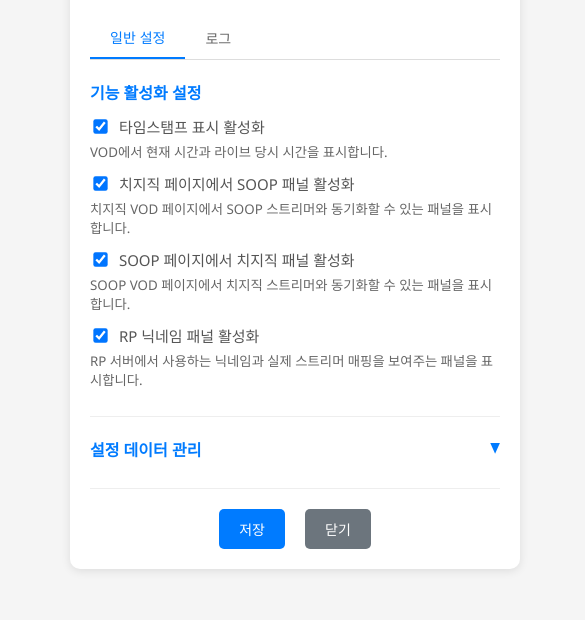
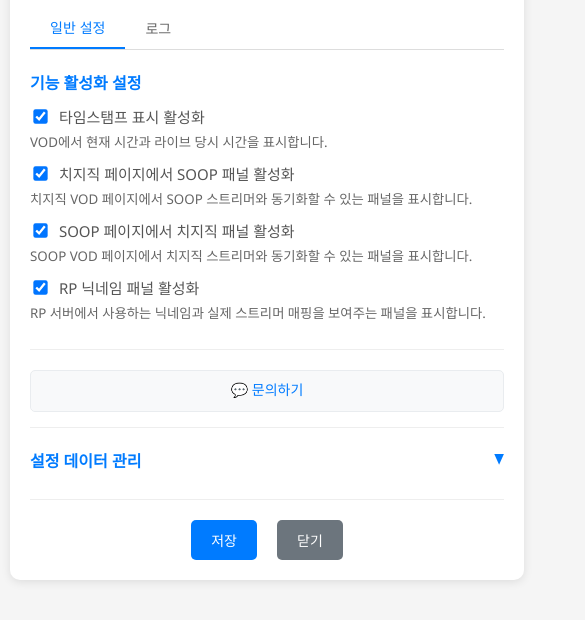
Before and after one commit to AINukeHere/VOD-Synchronizer, a browser extension: page src/settings.html in a window 390 px wide. Shown: the part 108-728 px from the top of the page, 585 px wide, since content can reach past the window. Drawn offline with Linux system fonts and the light colour scheme.

Commit message:
Update manifest version to 1.1.0, remove unused soop_vod_finder_content.js references, and enhance settings.html and settings.js with a new inquiry feature for user support. Adjust styles for better responsiveness in settings.html.

```diff
--- a/src/common/log_manager.js
+++ b/src/common/log_manager.js
@@ -13,7 +13,7 @@ function logToExtension(...args) {
             // Background script에 접근할 수 없는 경우 콘솔에 출력
             console.error(...args);
         });
-        console.log(...args);
+        // console.log(...args);
     } catch (error) {
         console.log(...args);
     }
--- a/src/settings.html
+++ b/src/settings.html
@@ -6,17 +6,19 @@
     <title>VOD Synchronizer 설정</title>
     <style>
         body {
-            width: 550px;
-            height: 750px;
+            width: auto;
+            min-width: 514px;
+            height: auto;
+            min-height: 661px;
             font-family: 'Segoe UI', Tahoma, Geneva, Verdana, sans-serif;
             margin: 0;
-            padding: 20px;
+            padding: 10px;
             background-color: #f5f5f5;
             color: #333;
         }
         .container {
-            max-width: 450px;
-            margin: 0 auto;
+            width: 100%;
+            height: 100%;
             background: white;
             border-radius: 10px;
             box-shadow: 0 2px 10px rgba(0,0,0,0.1);
@@ -208,6 +210,32 @@
             font-family: monospace;
             font-size: 12px;
         }
+
+        /* 문의하기 텍스트 링크 스타일 */
+        .inquiry-text-link {
+            display: block;
+            text-decoration: none;
+            color: inherit;
+            padding: 8px 12px;
+            background: #f8f9fa;
+            border-radius: 5px;
+            border: 1px solid #e9ecef;
+            text-align: center;
+            transition: all 0.2s ease;
+        }
+        .inquiry-text-link:hover {
+            background: #e9ecef;
+            border-color: #dee2e6;
+        }
+        .inquiry-text-link h2 {
+            margin: 0 0 4px 0;
+            color: #007bff;
+            font-size: 14px;
+            font-weight: 500;
+        }
+        .inquiry-text-link:hover h2 {
+            color: #0056b3;
+        }
     </style>
 </head>
 <body>
@@ -268,6 +296,12 @@
                 </div>
 
                 <div class="section">
+                    <a href="#" id="inquiryLink" class="inquiry-text-link">
+                        <h2>💬 문의하기</h2>
+                    </a>
+                </div>
+
+                <div class="section">
                     <h2 class="collapsible-header" style="cursor: pointer; user-select: none;">
                         설정 데이터 관리
                         <span id="dataManagementToggle" style="float: right; font-size: 14px;">▼</span>
--- a/src/settings.js
+++ b/src/settings.js
@@ -100,6 +100,9 @@ class SettingsManager {
                 this.resetSettings();
             }
         });
+
+        // 문의하기 링크
+        document.getElementById('inquiryLink').addEventListener('click', showInquiryAlert);
 
         // 데이터 관리 섹션 접기/펼치기
         const dataManagementHeader = document.querySelector('.collapsible-header');
@@ -304,3 +307,11 @@ document.addEventListener('DOMContentLoaded', () => {
     setupTabs();
     setupLogs();
 });
+
+// 문의하기 기능
+function showInquiryAlert(event) {
+    event.preventDefault();
+    if (confirm('카카오톡 1:1 오픈채팅입니다.\n버그 신고, 기능 요청, 사용법 문의 등 언제든지 편하게 문의해주세요!\n아 그리고 잘 찾아보면 송금버튼도 있더라구요? ㅎㅎ')) {
+        window.open('https://open.kakao.com/o/sqBqEFSh');
+    }
+}
```
Also changed, not shown: src/soop_vod_finder_content.js (+0 -26 lines), manifest.json, 1 other file.
